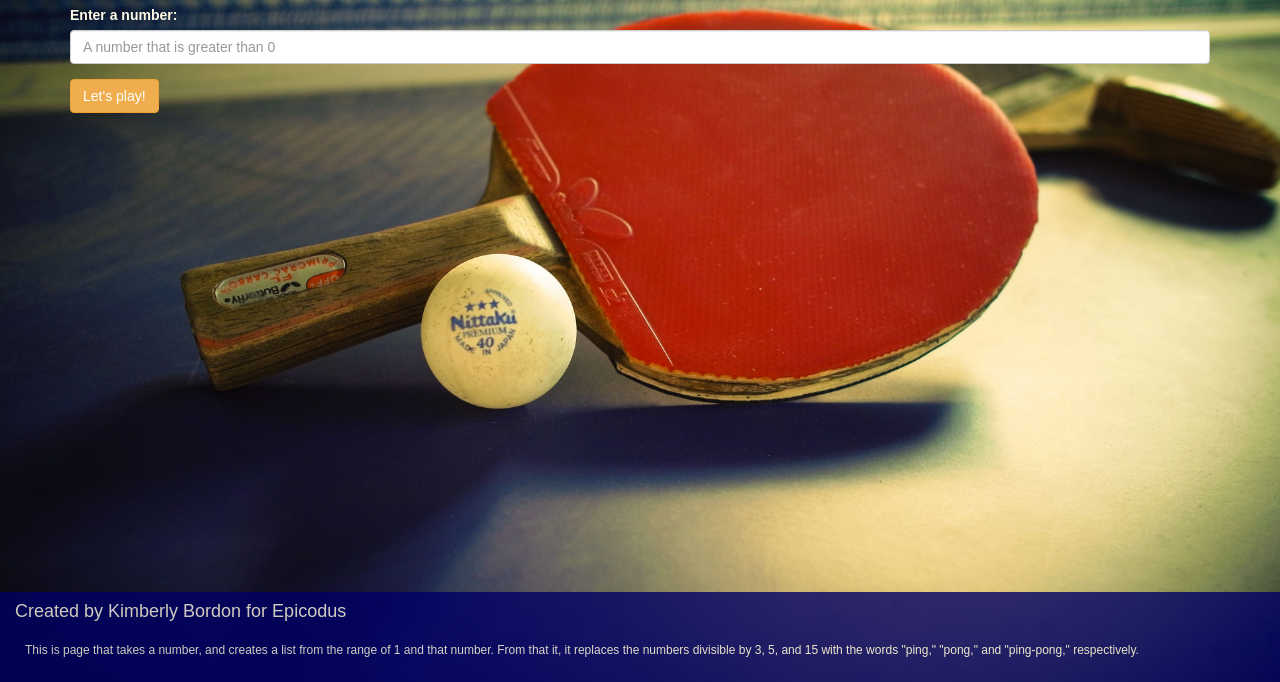
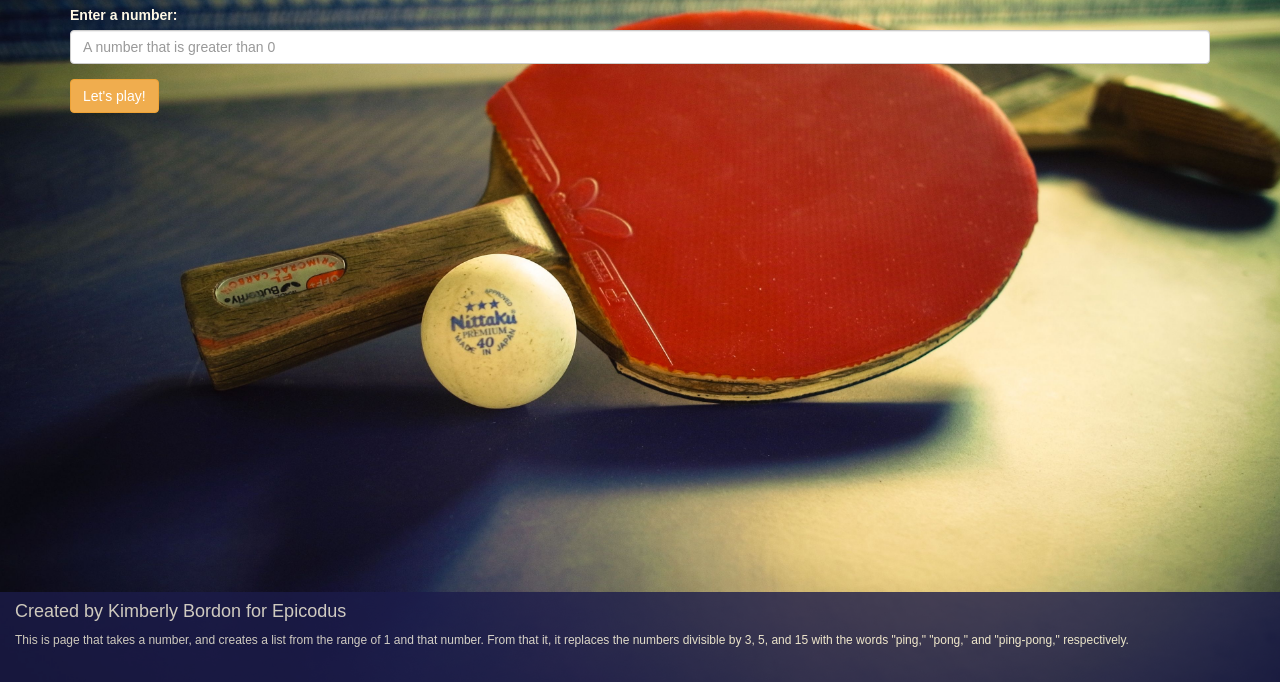
Before and after one commit to kbordon/ping-pong, a plain HTML site: page index.html in a window 1280 px wide. Shown: the part 118-800 px from the top of the page. Drawn offline with Linux system fonts and the light colour scheme.

Commit message:
Revert footer changes.

```diff
--- a/css/styles.css
+++ b/css/styles.css
@@ -54,9 +54,9 @@ body {
   width: 100%;
   height: 90px;
   font-size: 12px;
-  background-color: #000066;
+  background-color: #1c1c4a;
   opacity: .80;
 }
-.bottom-info p {
+/*.bottom-info p {
   padding: 10px;
-}
+}*/
```
